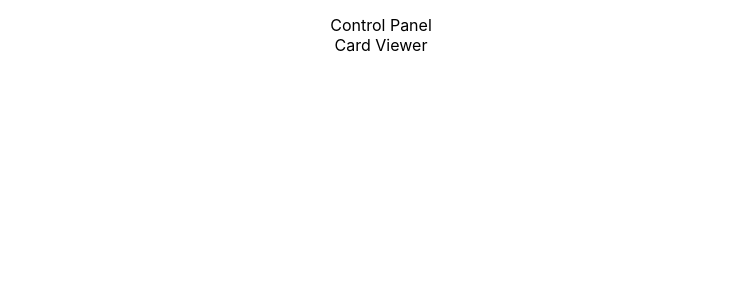
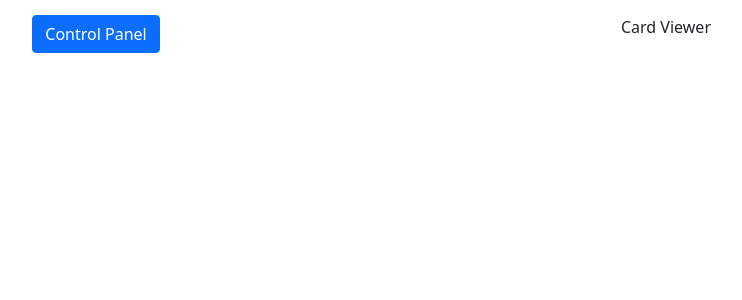
Before and after one commit to ShaozheLi123/my-app, a React (Create React App) app: page / in a window 1280 px wide. Shown: the top 300 px of the page, without its empty margins (259-1001 px from the left). Built offline with nearby package versions, Linux system fonts and the light colour scheme.

Commit message:
use react-bootstrap to design the layout

```diff
--- a/src/App.tsx
+++ b/src/App.tsx
@@ -3,15 +3,18 @@
 import CARDS from './assets/cards.json';
 import { CardViewer } from './components/CardViewer';
 import { ControlPanel } from './components/ControlPanel';
-
+import 'bootstrap/dist/css/bootstrap.min.css';
+import { Container, Row } from 'react-bootstrap';
 
 function App(): JSX.Element{
 
   return (
-    <div className="App">
+    <Container className="App">
+      <Row>
       <ControlPanel></ControlPanel>
       <CardViewer></CardViewer>
-    </div>
+      </Row>
+    </Container>
 
   );
 }
--- a/src/components/CardViewer.tsx
+++ b/src/components/CardViewer.tsx
@@ -1,5 +1,5 @@
-
+import { Col } from "react-bootstrap";
 
 export function CardViewer() : JSX.Element{
-    return <div>Card Viewer</div>
+    return <Col><div>Card Viewer</div></Col>
 }
--- a/src/components/ControlPanel.tsx
+++ b/src/components/ControlPanel.tsx
@@ -1,5 +1,6 @@
+import {Button, Col} from "react-bootstrap";
 
 
 export function ControlPanel() : JSX.Element{
-    return <div>Control Panel</div>
+    return <Col><Button>Control Panel</Button> </Col>
 }
```
